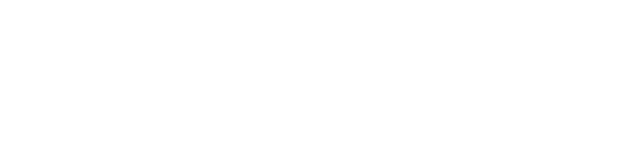
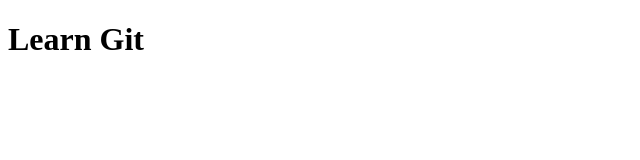
Before and after one commit to EdsonCorreiaLima54/learnGit, a plain HTML site: page index.html in a window 1280 px wide. Shown: the whole page, without its empty margins (0-640 px from the left). Drawn offline with Linux system fonts and the light colour scheme.

Commit message:
adicionando header

```diff
--- a/index.html
+++ b/index.html
@@ -6,6 +6,9 @@
     <title>learn Git</title>
 </head>
 <body>
+    <header>
+        <h1> Learn Git</h1>
+    </header>
 
 </body>
 </html>
```
